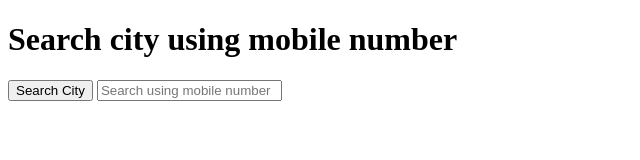
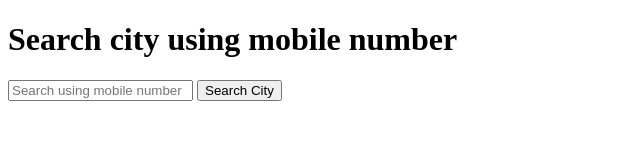
Before and after one commit to upp100/upp100.github.io, a plain HTML site: page index.html in a window 1280 px wide. Shown: the whole page, without its empty margins (0-640 px from the left). Drawn offline with Linux system fonts and the light colour scheme.

Commit message:
updated index file

```diff
--- a/index.html
+++ b/index.html
@@ -1,5 +1,6 @@
 <!DOCTYPE html>
 <html>
+<meta name="viewport" content="width=device-width, initial-scale=1.0">
 <style>
 table,th,td {
   border : 1px solid black;
@@ -13,8 +14,8 @@ th,td {
 
 <h1>Search city using mobile number</h1>
 
+<input type="text" id="mySearch" onkeyup="myFunction()" placeholder="Search using mobile number" title="Type in a mobile number">
 <button type="button" onclick="loadDoc()">Search City</button>
- <input type="text" id="mySearch" onkeyup="myFunction()" placeholder="Search using mobile number" title="Type in a mobile number">
 <br><br>
 <table id="demo"></table>
 
```
